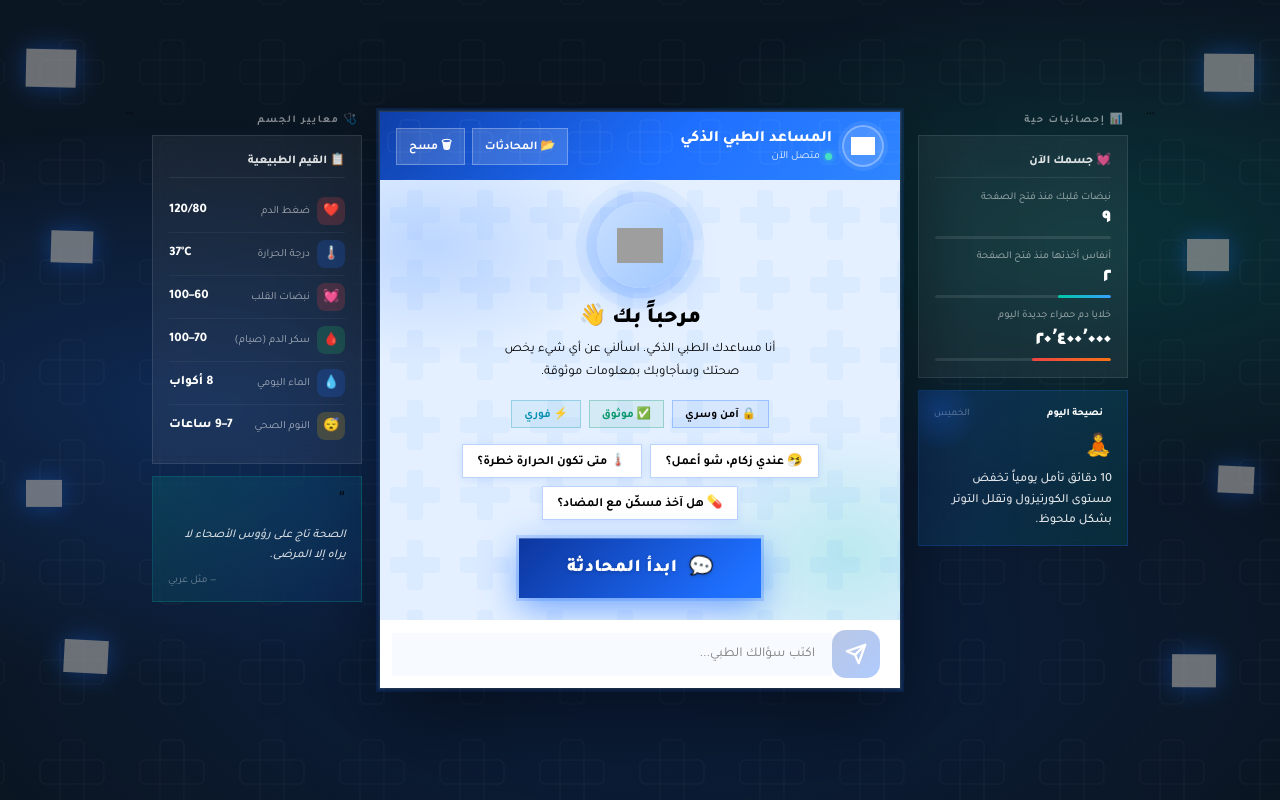
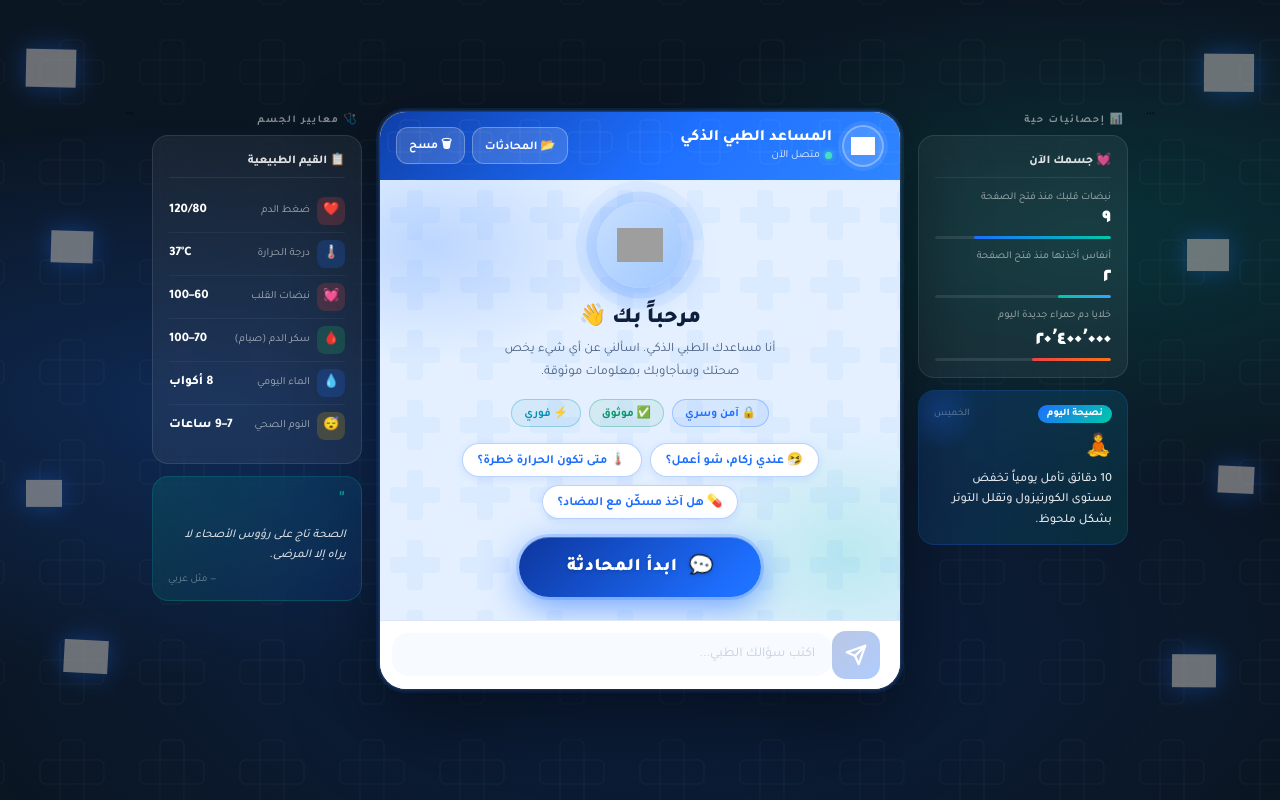
Before and after one commit to NourTaradeh/medical-chatbot, a Flask app: page / in a window 1280 px wide. Run offline with Flask 3, Linux system fonts and the light colour scheme; grey boxes are pictures that could not be loaded.

Commit message:
syntax erorr

````diff
--- a/templates/index.html
+++ b/templates/index.html
@@ -17,7 +17,7 @@
             padding: 0;
         }
 
-        ```:root {
+        :root {
             --primary: #1e6fff;
             --primary-dark: #1454d4;
             --accent: #00c9a7;
@@ -1541,8 +1541,6 @@
         .mobile-tip {
             display: none;
         }
-
-        ```
     </style>
 </head>
 
````
